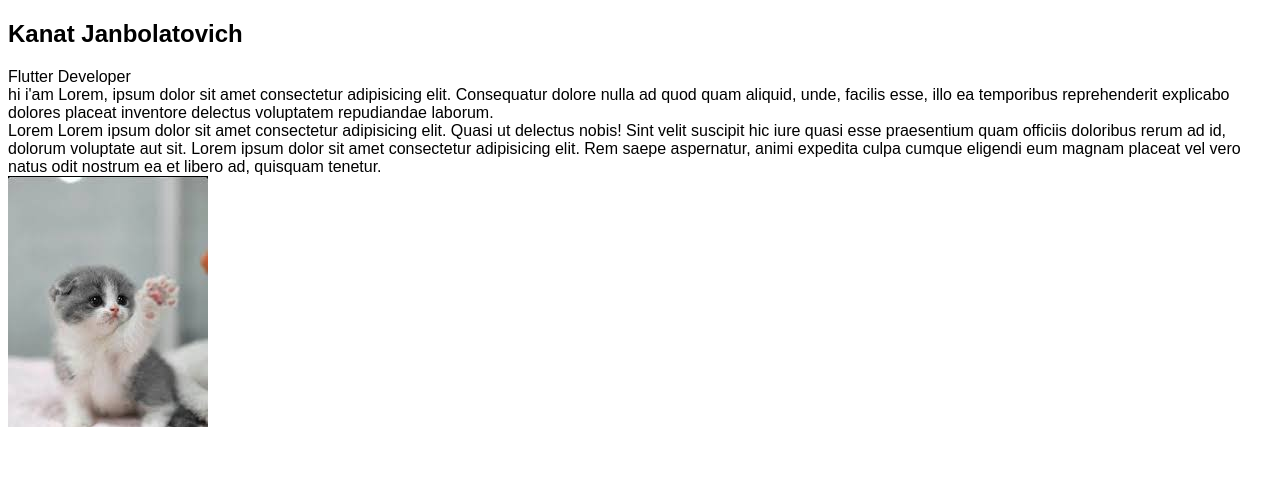
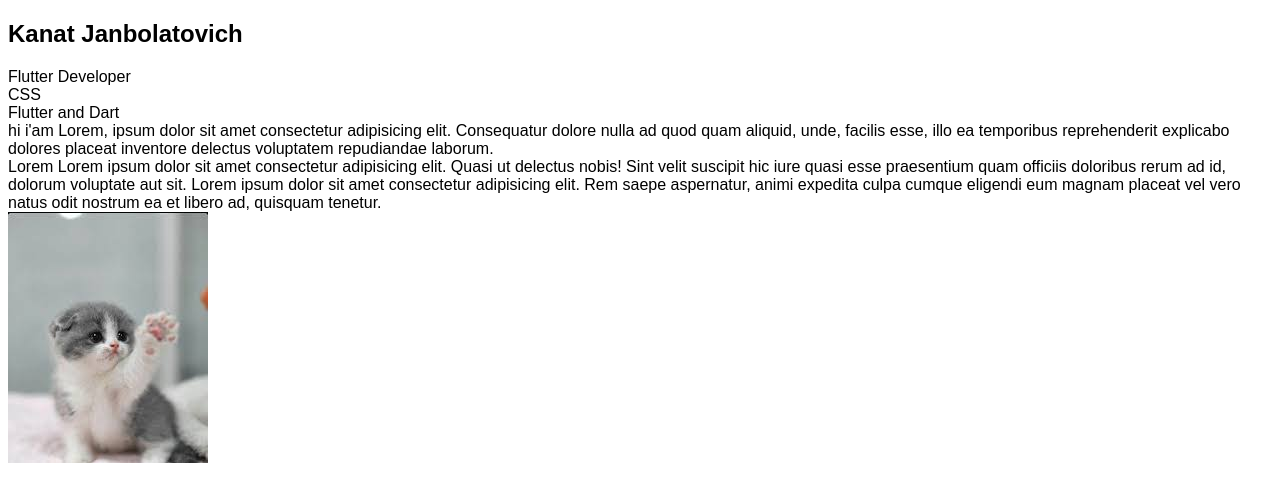
Before and after one commit to Kanat93/project, a plain HTML site: page index.html in a window 1280 px wide. Drawn offline with Linux system fonts and the light colour scheme.

Commit message:
flutter and Dart

```diff
--- a/index.html
+++ b/index.html
@@ -11,6 +11,8 @@
   <section>
     <h2>Kanat Janbolatovich</h2>
     <span>Flutter Developer</span>
+    <div>CSS</div>
+    <div>Flutter and Dart</div>
     <div>
       hi i'am Lorem, ipsum dolor sit amet consectetur adipisicing elit. Consequatur dolore nulla ad quod quam aliquid, unde, facilis esse, illo ea temporibus reprehenderit explicabo dolores placeat inventore delectus voluptatem repudiandae laborum.
     </div>
```
